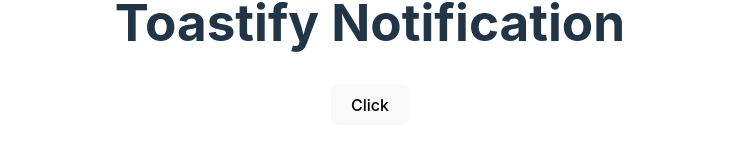
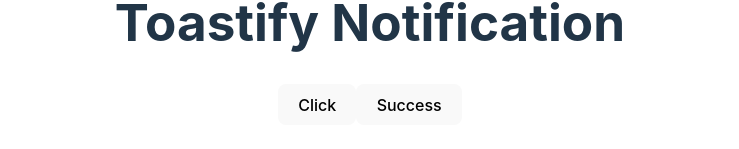
Before and after one commit to mujibulhaquetanim/componentGallery, a React (Vite) app in the folder third-party-uis/: page / in a window 1280 px wide. Shown: the part 403-552 px from the top of the page, without its empty margins (270-1009 px from the left). Built offline with nearby package versions, Linux system fonts and the light colour scheme.

Commit message:
custom toast noti. added(bottom-right) using toast doc

```diff
--- a/third-party-uis/src/Toastify/Toastify.tsx
+++ b/third-party-uis/src/Toastify/Toastify.tsx
@@ -13,7 +13,38 @@ const Toastify: React.FC = function () {
         Click
       </button>
 
-      <ToastContainer />
+      <button
+        className="p-2 border-2 rounded-xl m-4"
+        onClick={() =>
+          toast.success("🦄 Wow so easy!", {
+            position: "bottom-right",
+            autoClose: 5000,
+            hideProgressBar: false,
+            closeOnClick: true,
+            pauseOnHover: true,
+            draggable: true,
+            progress: undefined,
+            theme: "colored",
+            // transition: Bounce,
+          })
+        }
+      >
+        Success
+      </button>
+
+      <ToastContainer
+        position="bottom-right"
+        autoClose={5000}
+        hideProgressBar={false}
+        newestOnTop={false}
+        closeOnClick
+        rtl={false}
+        pauseOnFocusLoss
+        draggable
+        pauseOnHover
+        theme="colored"
+        // transition: Bounce,
+      />
     </>
   );
 };
```
